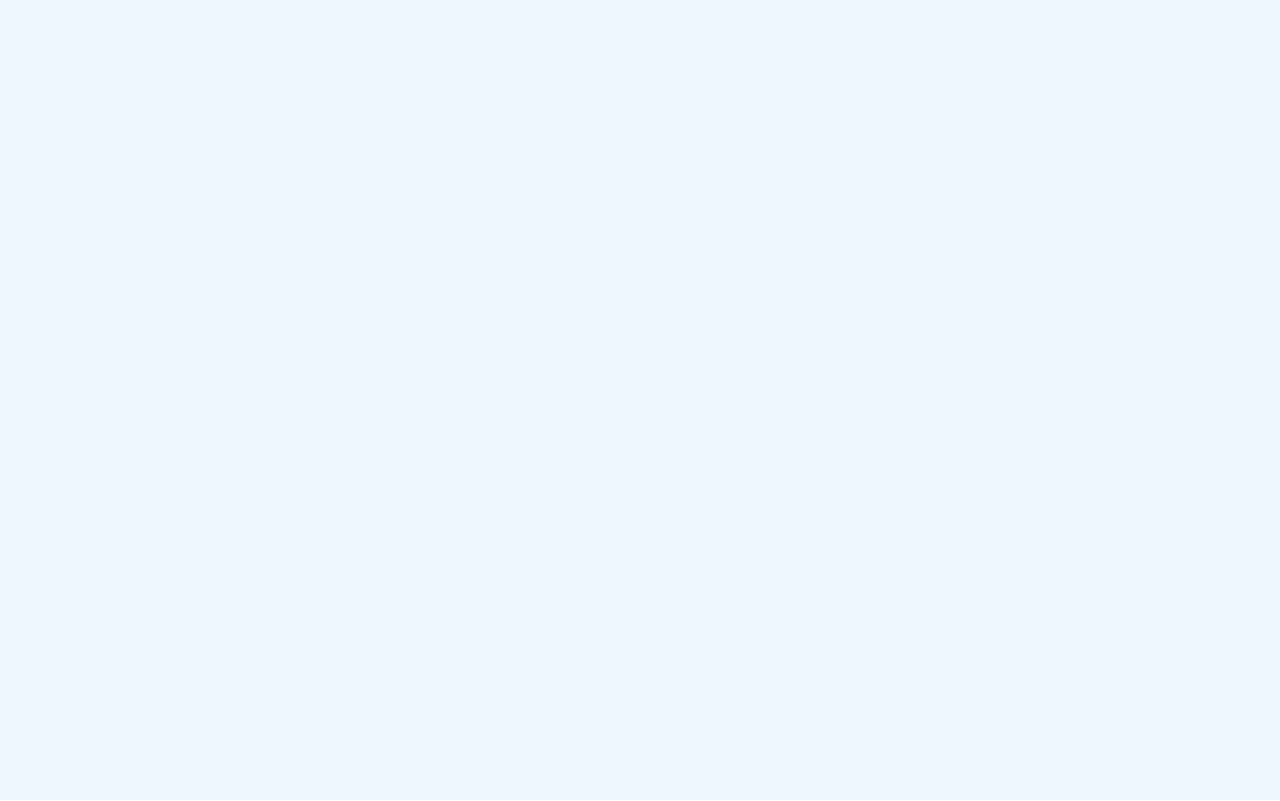
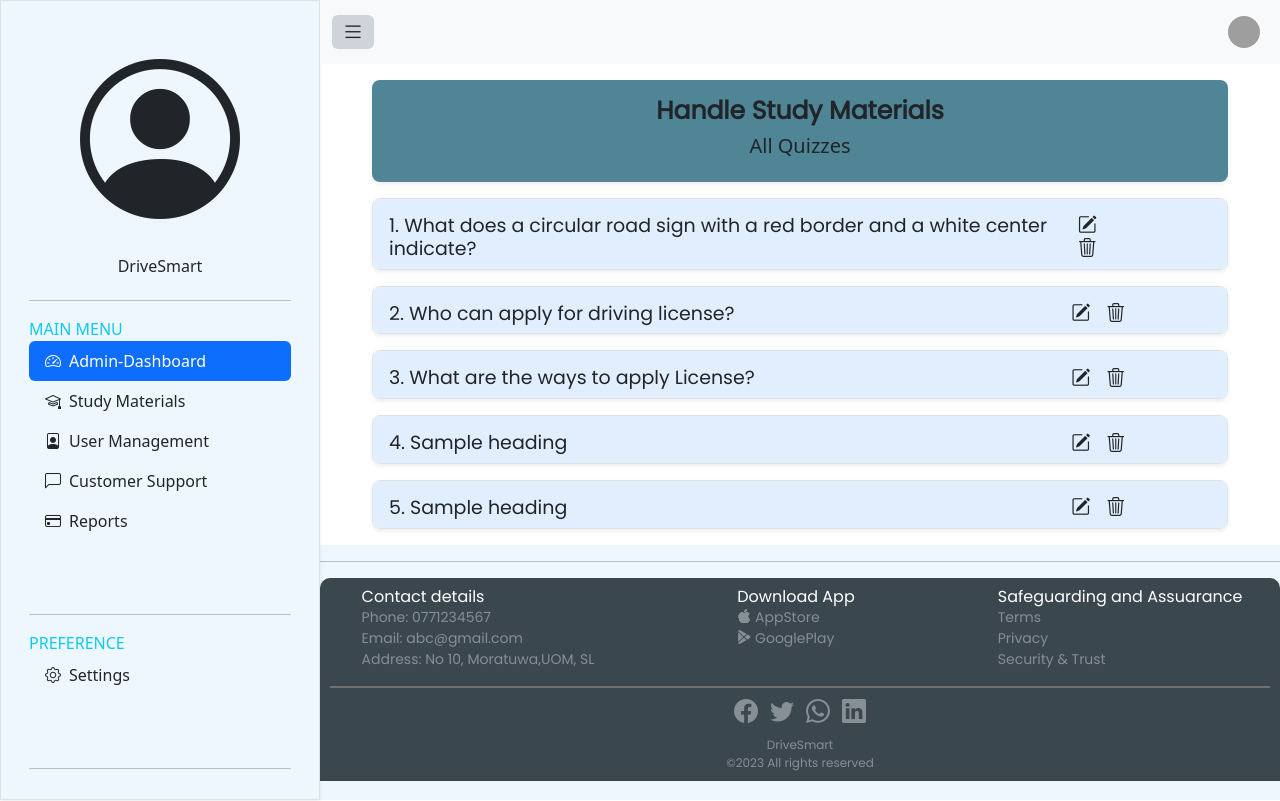
Before and after one commit to OshnMdw/DriveSmart-Admin, a React (Create React App) app: page /allquizzes in a window 1280 px wide. Before the commit this address had no page. Built offline with nearby package versions, Linux system fonts and the light colour scheme; grey boxes are pictures that could not be loaded.

Commit message:
OutFrame added

```diff
--- a/src/routes/AllRoutes.js
+++ b/src/routes/AllRoutes.js
@@ -2,8 +2,8 @@ import React from 'react';
 import { Route, Routes } from 'react-router-dom';
 import PrivateRoutes from './PrivateRoutes';
 import AdminPageView from '../views/AdminPageView';
-import AddQuizView from '../views/AddQuizView';
 import EditVideo from '../views/EditVideo';
+import AllQuizView from '../views/AllQuizView'
 
 
 function AllRoutes() {
@@ -12,6 +12,7 @@ function AllRoutes() {
         <Route element={<PrivateRoutes/>} >
           <Route path='/editvideo'  element={<EditVideo />}/>
           <Route path='/' exact element={<AdminPageView />}/>
+          <Route path='/allquizzes'  element={<AllQuizView />}/>
         </Route>
      </Routes>
   )
--- a/src/views/AdminPageView.js
+++ b/src/views/AdminPageView.js
@@ -1,8 +1,12 @@
 import React from 'react'
+import OutFrame from '../components/OutFrame'
 
 function AdminPageView() {
   return (
-    <div className=' text-center  '>AdminPageView</div>
+    <OutFrame>
+      <div className=' text-center  '>AdminPageView</div>
+    </OutFrame>
+
   )
 }
 
```
